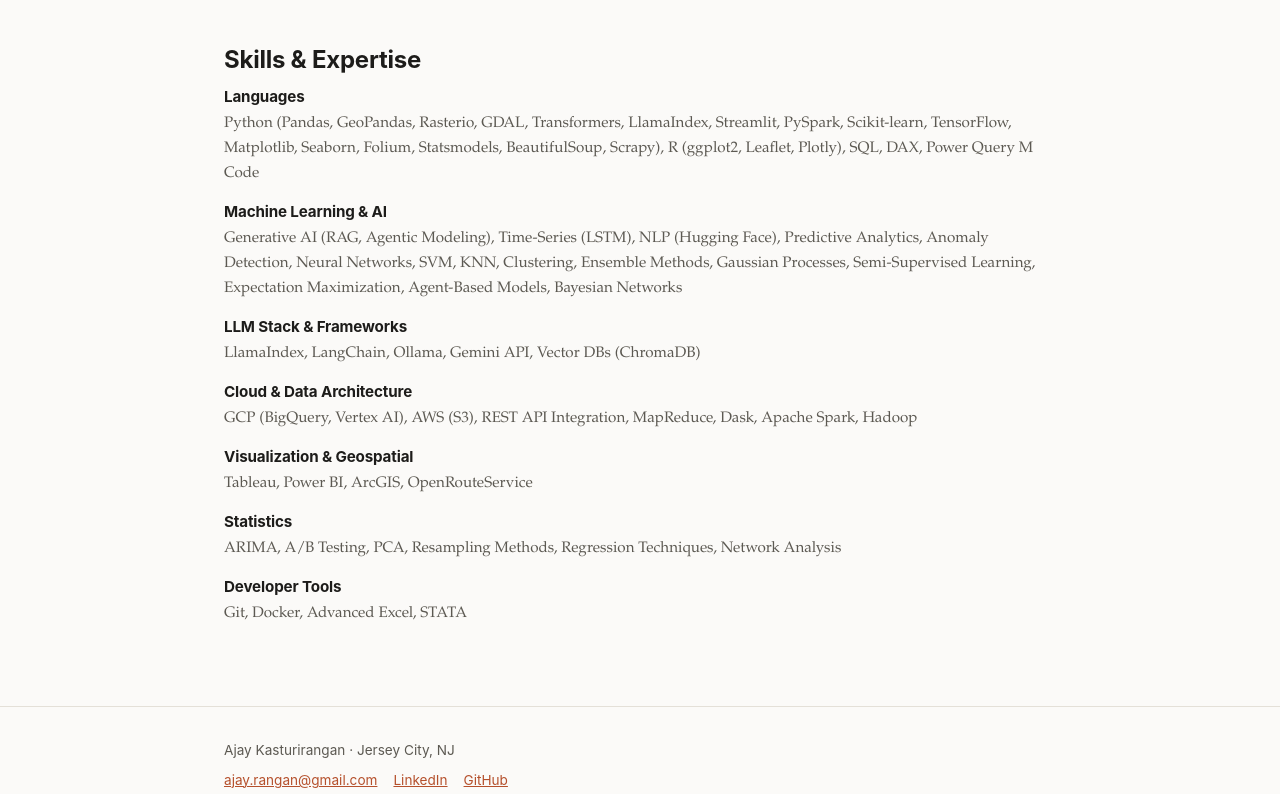
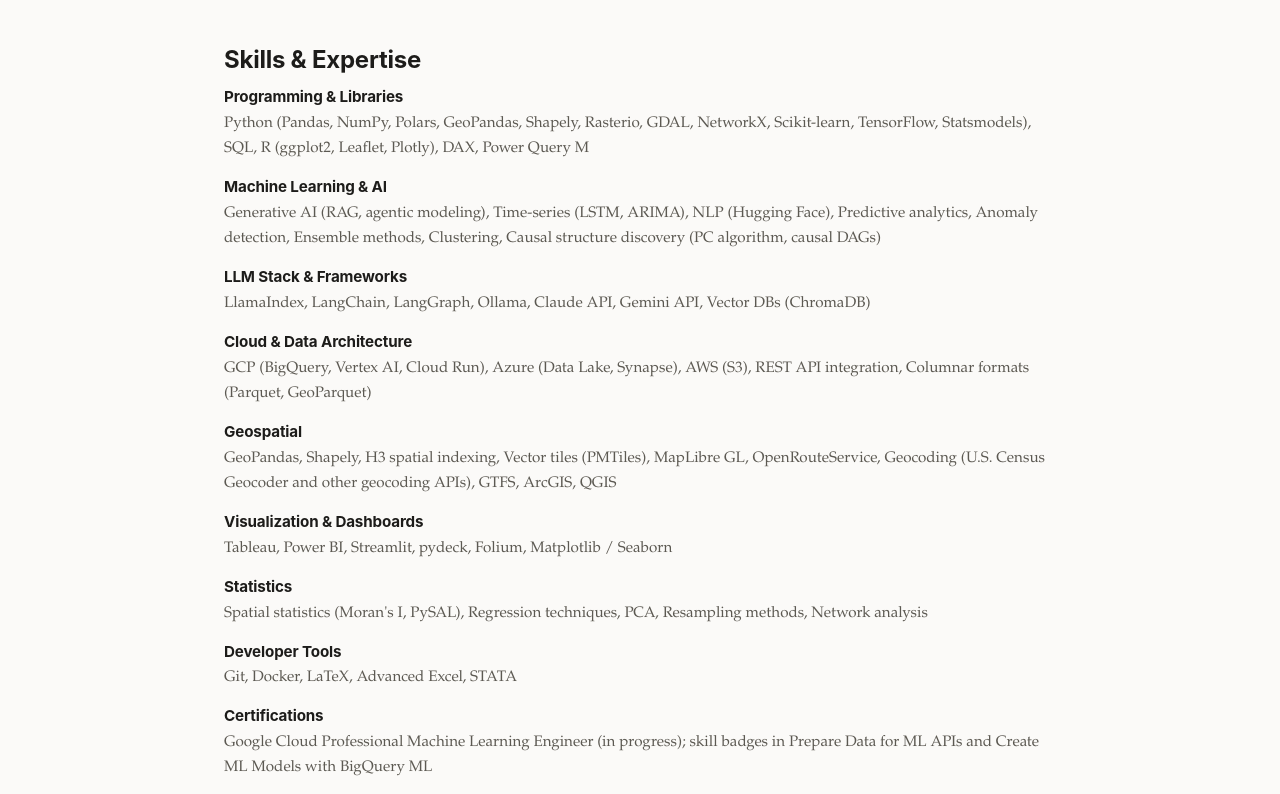
Before and after one commit to ajay1808/ajay1808.github.io, an Astro site: page /resume in a window 1280 px wide. Shown: the part 2237-3031 px from the top of the page. Built offline with nearby package versions, Linux system fonts and the light colour scheme; Astro itself is replaced by a stand-in of ours.

Commit message:
Sync site skills with profile/skills.yml
The skills list on the site was still the original Wix-era copy and had
never been synced to the record. It was carrying claims the 2026-11-04
audit deliberately retired: A/B testing, Spark, PySpark, Dask, MapReduce,
Hadoop, and Bayesian networks, plus several items with no basis in
profile/ at all.

Now generated from profile/skills.yml, which adds the current depth the
site was missing: Cloud Run, Azure, Polars, columnar formats, LangGraph,
Claude API, causal structure discovery, PySAL, and the in-progress GCP
certification. Geospatial gets its own group rather than sitting inside
visualization.

A comment in the file points at the source of truth so it does not drift
again.

Co-Authored-By: Claude Opus 5 <noreply@anthropic.com>

```diff
--- a/src/pages/resume.astro
+++ b/src/pages/resume.astro
@@ -156,48 +156,52 @@ import Layout from "../layouts/Layout.astro";
   <section>
     <h2>Skills &amp; Expertise</h2>
 
+    <!-- Generated from profile/skills.yml in the private personal_profile repo,
+         which is the source of truth. Re-sync there rather than editing here. -->
+
     <div class="skill-group">
-      <h4>Languages</h4>
-      <p>
-        Python (Pandas, GeoPandas, Rasterio, GDAL, Transformers, LlamaIndex, Streamlit, PySpark,
-        Scikit-learn, TensorFlow, Matplotlib, Seaborn, Folium, Statsmodels, BeautifulSoup, Scrapy),
-        R (ggplot2, Leaflet, Plotly), SQL, DAX, Power Query M Code
-      </p>
+      <h4>Programming &amp; Libraries</h4>
+      <p>Python (Pandas, NumPy, Polars, GeoPandas, Shapely, Rasterio, GDAL, NetworkX, Scikit-learn, TensorFlow, Statsmodels), SQL, R (ggplot2, Leaflet, Plotly), DAX, Power Query M</p>
     </div>
 
     <div class="skill-group">
       <h4>Machine Learning &amp; AI</h4>
-      <p>
-        Generative AI (RAG, Agentic Modeling), Time-Series (LSTM), NLP (Hugging Face), Predictive
-        Analytics, Anomaly Detection, Neural Networks, SVM, KNN, Clustering, Ensemble Methods,
-        Gaussian Processes, Semi-Supervised Learning, Expectation Maximization, Agent-Based Models,
-        Bayesian Networks
-      </p>
+      <p>Generative AI (RAG, agentic modeling), Time-series (LSTM, ARIMA), NLP (Hugging Face), Predictive analytics, Anomaly detection, Ensemble methods, Clustering, Causal structure discovery (PC algorithm, causal DAGs)</p>
     </div>
 
     <div class="skill-group">
       <h4>LLM Stack &amp; Frameworks</h4>
-      <p>LlamaIndex, LangChain, Ollama, Gemini API, Vector DBs (ChromaDB)</p>
+      <p>LlamaIndex, LangChain, LangGraph, Ollama, Claude API, Gemini API, Vector DBs (ChromaDB)</p>
     </div>
 
     <div class="skill-group">
       <h4>Cloud &amp; Data Architecture</h4>
-      <p>GCP (BigQuery, Vertex AI), AWS (S3), REST API Integration, MapReduce, Dask, Apache Spark, Hadoop</p>
+      <p>GCP (BigQuery, Vertex AI, Cloud Run), Azure (Data Lake, Synapse), AWS (S3), REST API integration, Columnar formats (Parquet, GeoParquet)</p>
     </div>
 
     <div class="skill-group">
-      <h4>Visualization &amp; Geospatial</h4>
-      <p>Tableau, Power BI, ArcGIS, OpenRouteService</p>
+      <h4>Geospatial</h4>
+      <p>GeoPandas, Shapely, H3 spatial indexing, Vector tiles (PMTiles), MapLibre GL, OpenRouteService, Geocoding (U.S. Census Geocoder and other geocoding APIs), GTFS, ArcGIS, QGIS</p>
+    </div>
+
+    <div class="skill-group">
+      <h4>Visualization &amp; Dashboards</h4>
+      <p>Tableau, Power BI, Streamlit, pydeck, Folium, Matplotlib / Seaborn</p>
     </div>
 
     <div class="skill-group">
       <h4>Statistics</h4>
-      <p>ARIMA, A/B Testing, PCA, Resampling Methods, Regression Techniques, Network Analysis</p>
+      <p>Spatial statistics (Moran's I, PySAL), Regression techniques, PCA, Resampling methods, Network analysis</p>
     </div>
 
     <div class="skill-group">
       <h4>Developer Tools</h4>
-      <p>Git, Docker, Advanced Excel, STATA</p>
+      <p>Git, Docker, LaTeX, Advanced Excel, STATA</p>
+    </div>
+
+    <div class="skill-group">
+      <h4>Certifications</h4>
+      <p>Google Cloud Professional Machine Learning Engineer (in progress); skill badges in Prepare Data for ML APIs and Create ML Models with BigQuery ML</p>
     </div>
   </section>
 </Layout>
```
